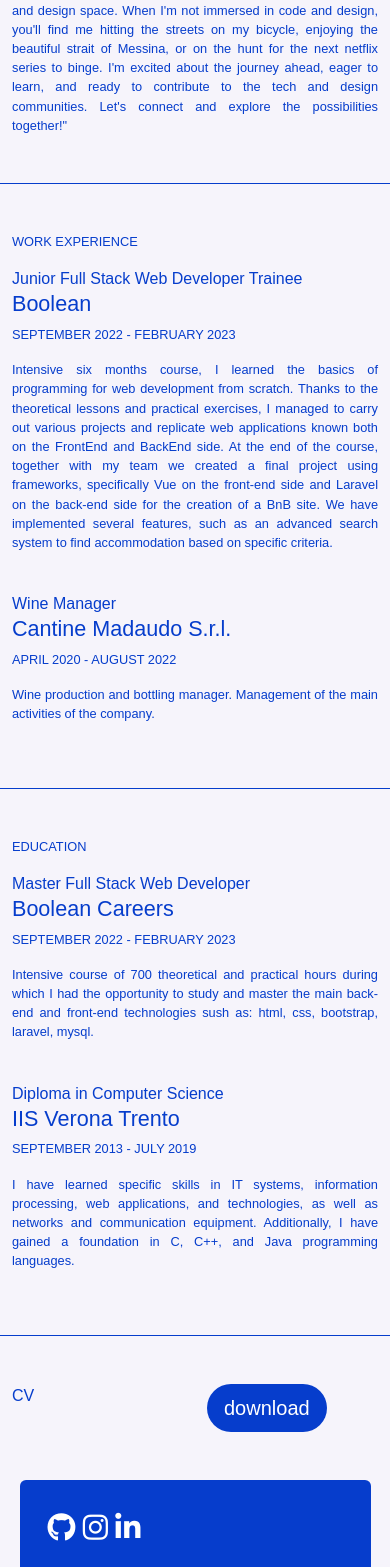
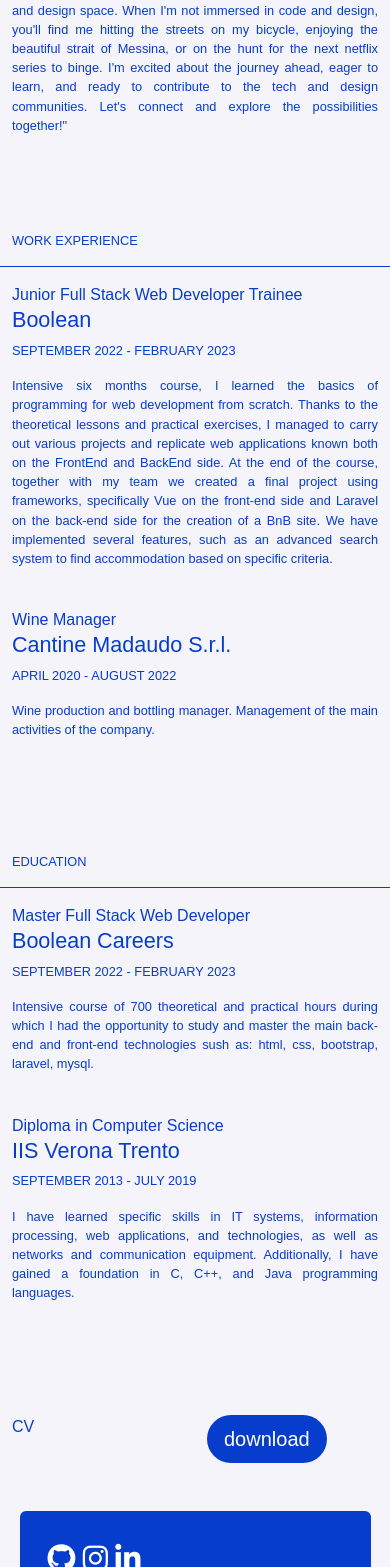
Before and after one commit to lawrencedulian/my-portfolio, a Vue app: page /about in a window 390 px wide. Shown: the part 908-2475 px from the top of the page. Built offline with nearby package versions, Linux system fonts and the light colour scheme.

Commit message:
fix: minor issues

```diff
--- a/src/components/AppHeader.vue
+++ b/src/components/AppHeader.vue
@@ -30,7 +30,7 @@
 
         <div class="container d-flex menu d-md-block d-none">
             <div class="row">
-                <div class="col-4">
+                <div class="col col-md-6 col-lg-4 col-xl-3">
                     <ul class="d-flex justify-content-between align-items-center">
                         <li>
                             <router-link :to="'/'" class="nav-link">HOME</router-link>
--- a/src/pages/AboutPage.vue
+++ b/src/pages/AboutPage.vue
@@ -48,7 +48,7 @@
             <div class="col-12 col-lg-6 col-sm-12">
                 <p>WORK EXPERIENCE</p>
             </div>
-            <div class="col col-lg-6 mb-5">
+            <div class="col col-lg-6 mt-3 mb-5">
                 <ul>
                     <li class="list" v-for="(exp, index) in this.store.experience" :key="index">
                         <span>{{ exp.title }}</span>
@@ -64,7 +64,7 @@
             <div class="col-12 col-lg-6 col-sm-12">
                 <p>EDUCATION</p>
             </div>
-            <div class="col mb-5">
+            <div class="col col-lg-6 mt-3 mb-5 ">
                 <ul>
                     <li class="list" v-for="(edu, index) in this.store.education" :key="index">
                         <span>{{ edu.qualification }}</span>
@@ -92,6 +92,7 @@
 p {
     text-align: justify;
 }
+
 
 .work-experience {
     border-top: 1px solid var(--text-color);
@@ -139,6 +140,19 @@
             font-size: 4rem;
         }
     }
+
+    .work-experience {
+        border-top: none
+    }
+
+    .work-experience,
+    .education {
+        border-bottom: none
+    }
+
+    .col-12 {
+        border-bottom: 1px solid var(--text-color);
+    }
 }
 
 
```
